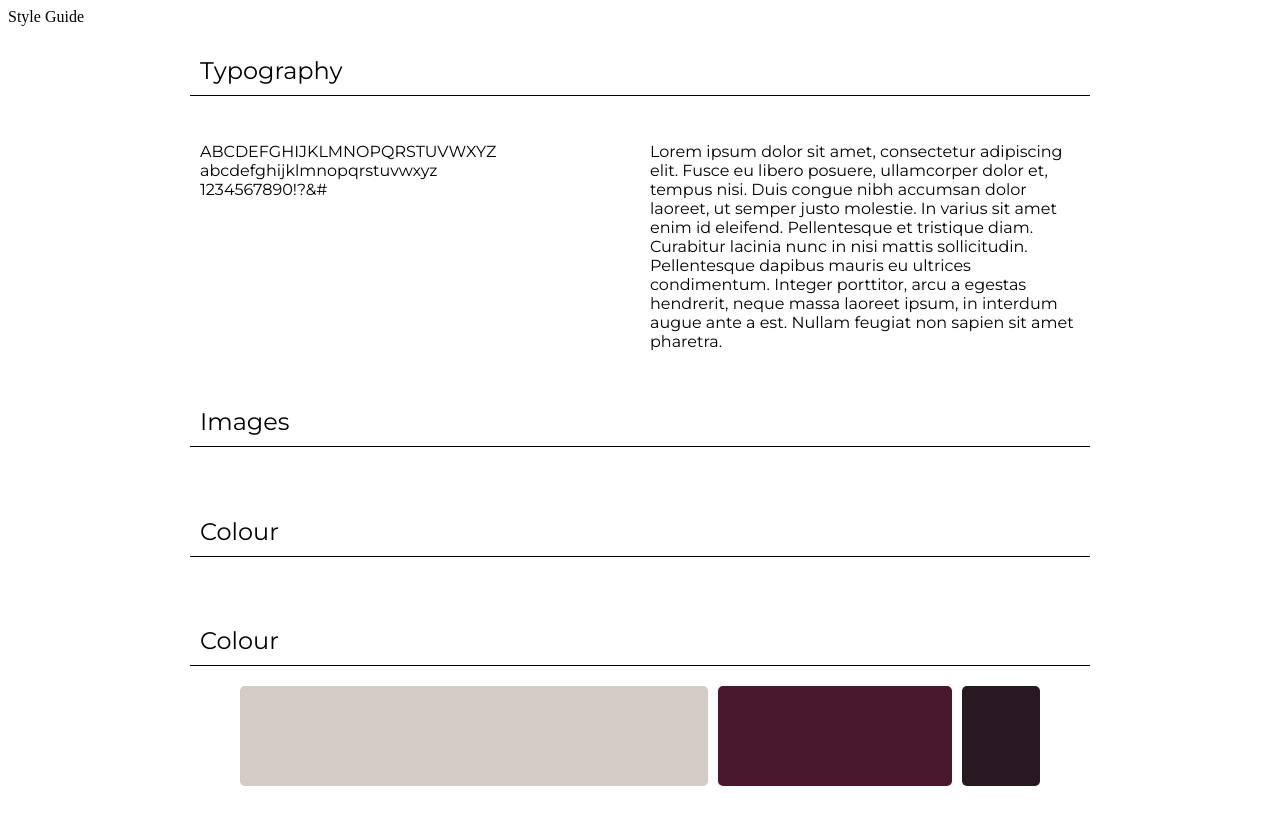
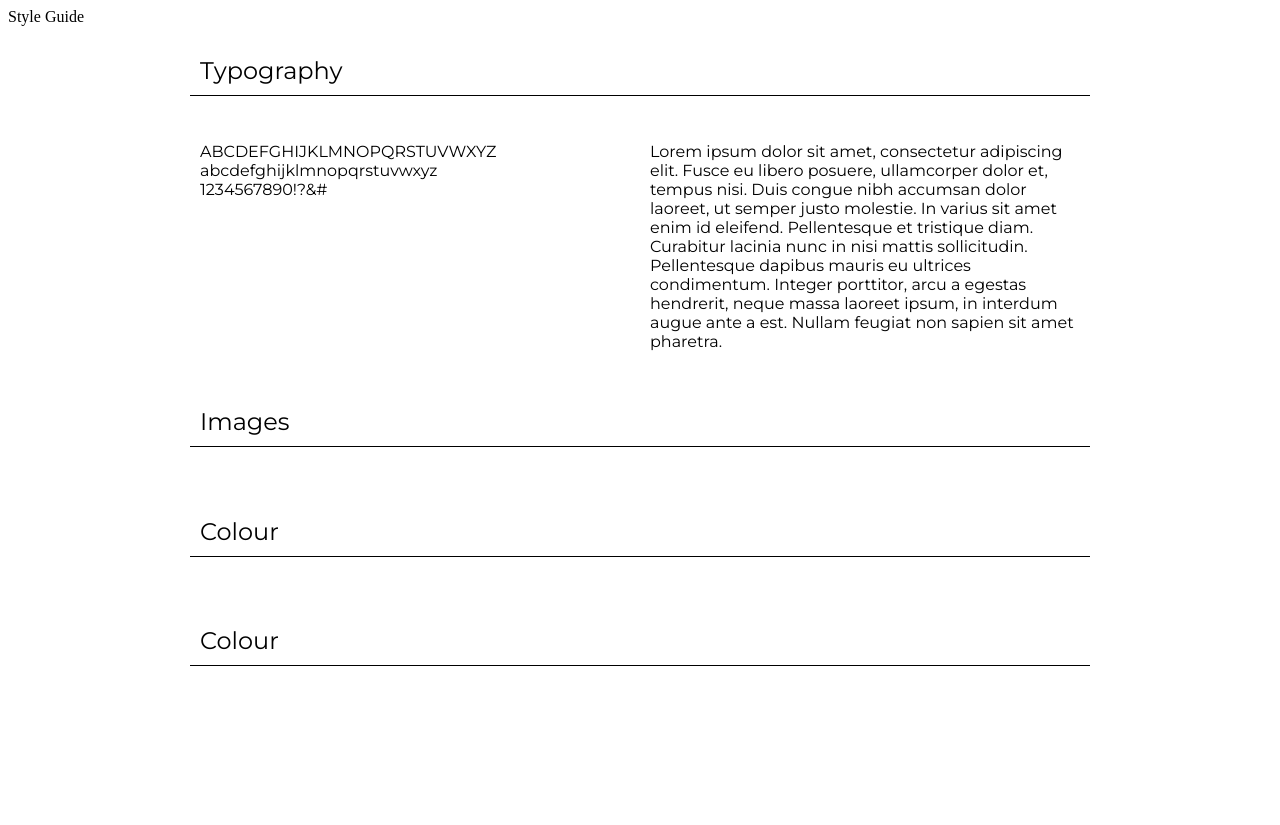
Before and after one commit to Morg137/2025-Design-Portfolio, a Jekyll site: the page style_guide/index.html, which Jekyll copies as it is, in a window 1280 px wide. Shown: the top 825 px of the page. Built offline with Jekyll 4.4.1, drawn with Linux system fonts in a browser that asks for light colours.

Commit message:
Add files via upload

```diff
--- a/style_guide/index.html
+++ b/style_guide/index.html
@@ -63,9 +63,9 @@
 <section>
 <h1>Colour</h1>
 <div class="color-wrapper">
-<div class="color-box primary"></div>
-<div class="color-box secondary"></div>
-<div class="color-box accent"></div>
+<div class="primary"></div>
+<div class="secondary"></div>
+<div class="accent"></div>
       </div>
 		</section>
 
```
